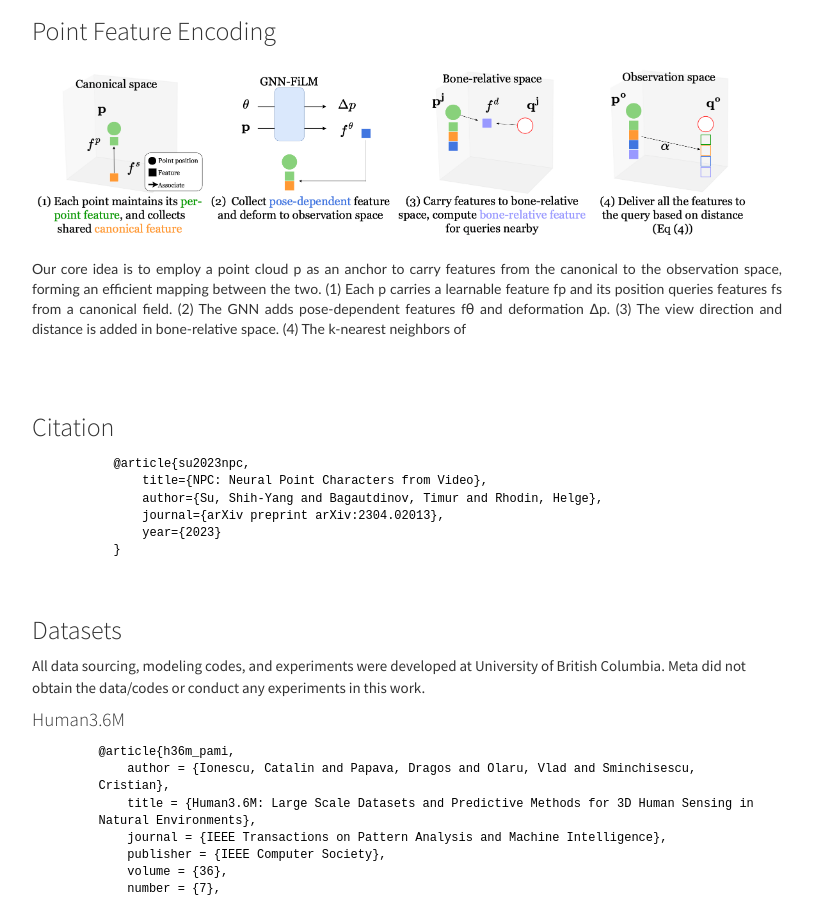
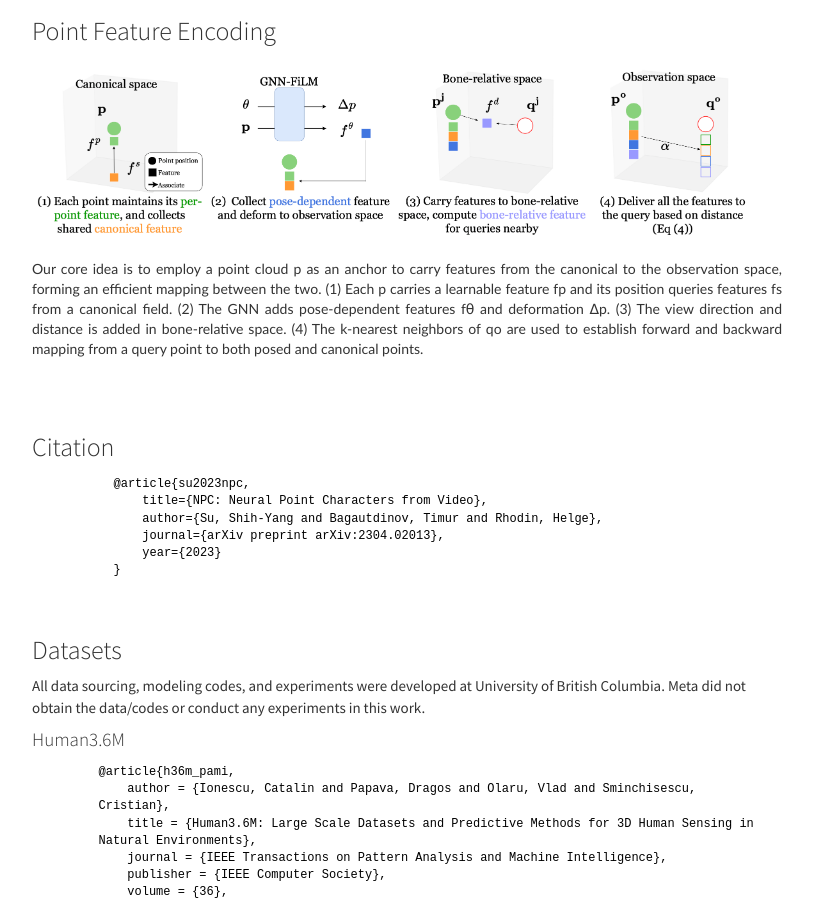
Before and after one commit to LemonATsu/LemonATsu.github.io, a Jekyll site: the page built from _pages/npc.html, in a window 1280 px wide and 900 px high, scrolled down 1825 px. Shown: the whole window, without its empty margins (233-1046 px from the left). Built offline with Jekyll 4.4.1, drawn with Linux system fonts in a browser that asks for light colours; nearby versions of some CDN libraries; comment, search, counter and statistics services are not loaded.

Commit message:
fix npc text

```diff
--- a/_layouts/npc.html
+++ b/_layouts/npc.html
@@ -184,7 +184,8 @@
                     Our core idea is to employ a point cloud p as an anchor to carry features from the
                     canonical to the observation space, forming an efficient mapping between the two. (1) Each p carries a learnable feature fp
                     and its position queries features fs from a canonical field. (2) The GNN adds pose-dependent features fθ and deformation
-                    Δp. (3) The view direction and distance is added in bone-relative space. (4) The k-nearest neighbors of
+                    Δp. (3) The view direction and distance is added in bone-relative space. (4) The k-nearest neighbors of qo are used to establish
+                    forward and backward mapping from a query point to both posed and canonical points.
                 </p>
                 <br>
                 </br>
```
